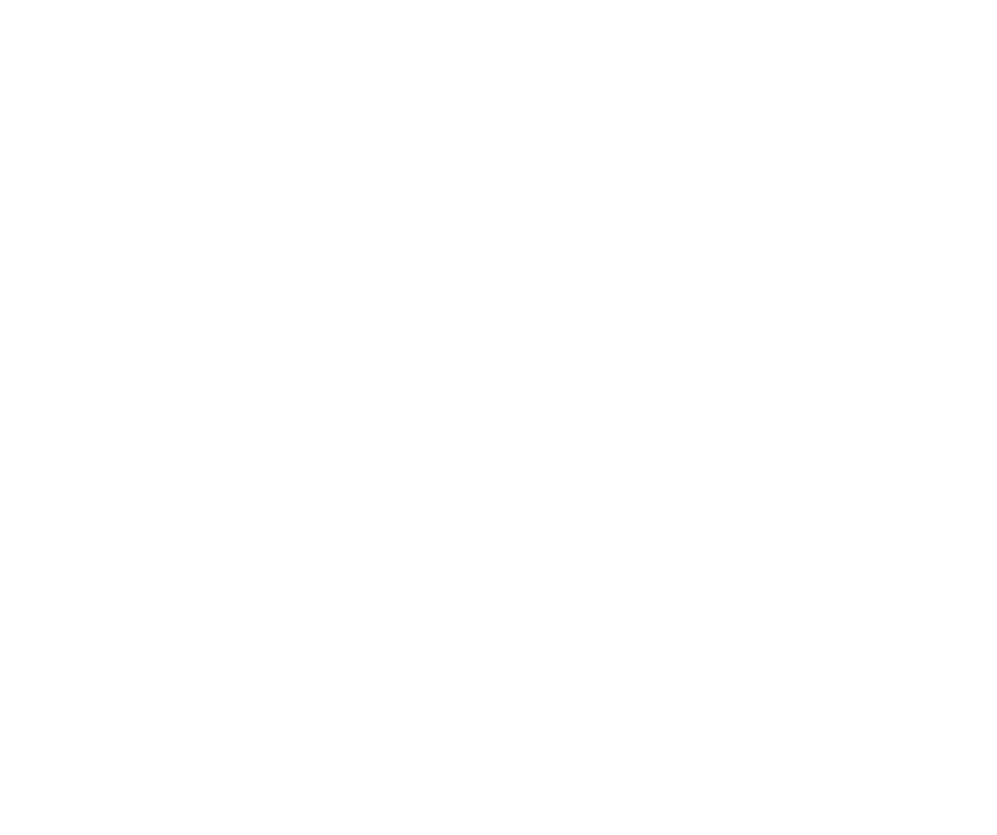
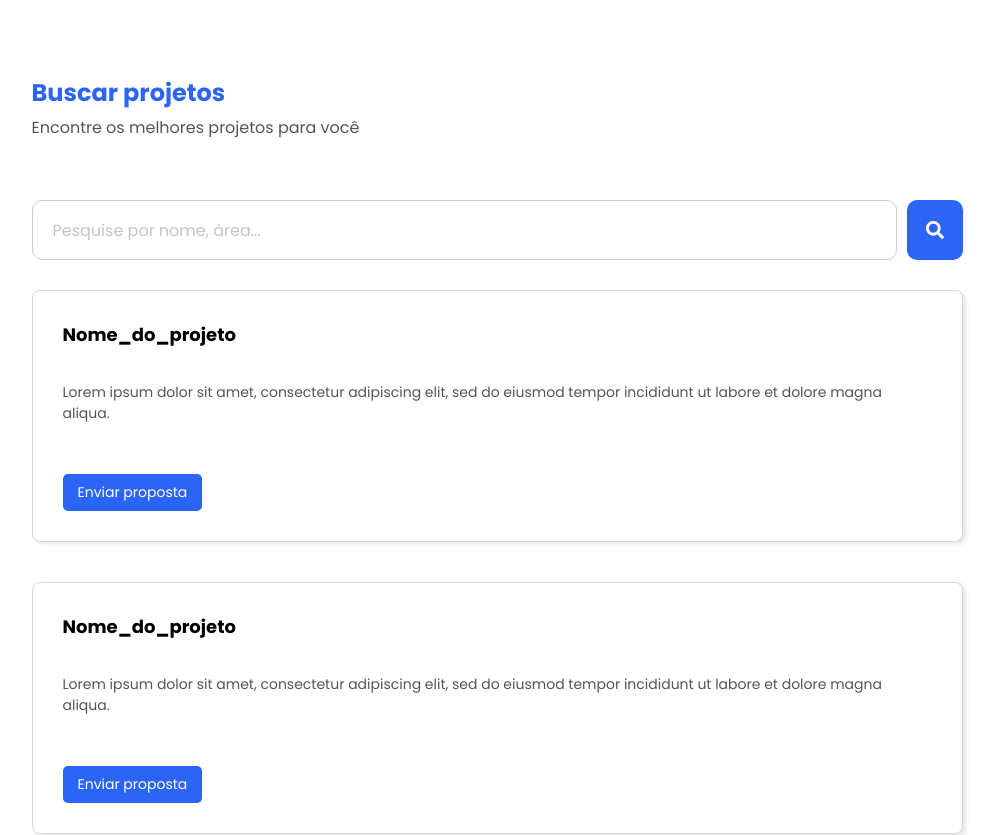
Before and after one commit to fermarino/markcollab-frontend, a React (Vite) app: page /buscarprojetos in a window 1280 px wide. Before the commit this address had no page. Shown: the top 835 px of the page, without its empty margins (143-1140 px from the left). Before the commit the page ends 800 px from the top, so only its background shows below. Built offline with nearby package versions, Linux system fonts and the light colour scheme.

Commit message:
feat: tela - FazerProposta; tela - MeusProjetosF (freelancer); tela - BuscarProjetos.

```diff
--- /dev/null
+++ b/src/pages/BuscarProjetos/BuscarProjetos.css
@@ -0,0 +1,112 @@
+.buscar-container {
+  width: 100%;
+  display: flex;
+  flex-direction: column;
+  align-items: center;
+  background-color: #ffffff;
+  font-family: "Poppins", sans-serif;
+  justify-content: center;
+}
+
+.buscar-header {
+  width: 931px;
+  text-align: left;
+  margin-bottom: 20px;
+}
+
+.buscar-titulo {
+  color: #2C65F6;
+  font-size: 24px;
+  font-weight: bold;
+  margin-bottom: 5px;
+}
+
+.buscar-subtitulo {
+  font-size: 16px;
+  color: #555;
+  font-weight: 400;
+}
+
+.buscar-input-container {
+  display: flex;
+  align-items: center;
+  width: 931px;
+  gap: 10px;
+}
+
+.buscar-input {
+  width: 100%;
+  height: 60px;
+  border: 1px solid #CCCCCC;
+  border-radius: 10px;
+  padding: 10px 20px;
+  font-size: 16px;
+  color: #000;
+}
+
+.buscar-input::placeholder {
+  color: #C4C4C4;
+}
+
+.buscar-botao {
+  width: 60px;
+  height: 60px;
+  background-color: #2C65F6;
+  border: none;
+  border-radius: 10px;
+  color: white;
+  font-size: 18px;
+  display: flex;
+  align-items: center;
+  justify-content: center;
+  cursor: pointer;
+}
+
+.buscar-botao:hover {
+  background-color: #1E4BBE;
+}
+
+.projetos-lista {
+  margin-top: 30px;
+  width: 931px;
+}
+
+.projeto-card {
+  width: 100%;
+  background-color: white;
+  border: 1px solid #CCCCCC;
+  border-radius: 10px;
+  padding: 20px;
+  margin-bottom: 20px;
+  box-shadow: 0px 4px 6px rgba(0, 0, 0, 0.1);
+}
+
+.projeto-nome {
+  font-size: 18px;
+  font-weight: bold;
+  color: #000;
+}
+
+.projeto-descricao {
+  font-size: 14px;
+  color: #555;
+  margin-top: 10px;
+}
+
+.projeto-botao {
+  background-color: #2C65F6;
+  color: white;
+  border: none;
+  padding: 8px 15px;
+  border-radius: 5px;
+  font-size: 14px;
+  cursor: pointer;
+  margin-top: 10px;
+  width: fit-content;
+}
+
+
+
+.projeto-botao:hover {
+  background-color: #1E4BBE;
+}
--- /dev/null
+++ b/src/pages/BuscarProjetos/BuscarProjetos.jsx
@@ -0,0 +1,47 @@
+import React from "react";
+import "./BuscarProjetos.css";
+import { FaSearch } from "react-icons/fa";
+
+function BuscarProjetos() {
+  return (
+    <div className="buscar-container">
+      {/* Navbar será adicionada aqui */}
+      <br />
+      <br />
+      <br />
+
+      <div className="buscar-header">
+        <h1 className="buscar-titulo">Buscar projetos</h1>
+        <p className="buscar-subtitulo">Encontre os melhores projetos para você</p>
+      </div>
+
+      <div className="buscar-input-container">
+        <input
+          type="text"
+          className="buscar-input"
+          placeholder="Pesquise por nome, área..."
+        />
+        <button className="buscar-botao">
+          <FaSearch />
+        </button>
+      </div>
+
+      <div className="projetos-lista">
+        {[1, 2, 3, 4].map((item, index) => (
+          <div key={index} className="projeto-card">
+            <h2 className="projeto-nome">Nome_do_projeto</h2>
+            <p className="projeto-descricao">
+              Lorem ipsum dolor sit amet, consectetur adipiscing elit, sed do
+              eiusmod tempor incididunt ut labore et dolore magna aliqua.
+            </p>
+            <button className="projeto-botao">Enviar proposta</button>
+          </div>
+        ))}
+      </div>
+
+      {/* Rodapé será adicionado aqui */}
+    </div>
+  );
+}
+
+export default BuscarProjetos;
--- /dev/null
+++ b/src/pages/FazerProposta/FazerProposta.css
@@ -0,0 +1,101 @@
+@import url('https://fonts.googleapis.com/css2?family=Poppins:wght@300;400;500;600;700&display=swap');
+
+* {
+    font-family: 'Poppins', sans-serif;
+    margin: 0;
+    padding: 0;
+    box-sizing: border-box;
+}
+
+.fazerproposta-container {
+    display: flex;
+    flex-direction: column;
+    align-items: center;
+    justify-content: center;
+    width: 100%;
+    background-color: #ffffff;
+    min-height: 100vh;
+    padding: 20px;
+}
+
+.fazerproposta-content {
+    width: 100%;
+    max-width: 931px;
+    background-color: #fff;
+    padding: 30px;
+    border-radius: 10px;
+}
+
+.voltar {
+    text-decoration: none;
+    color: #000;
+    font-size: 16px;
+    font-weight: 500;
+    display: flex;
+    align-items: center;
+    margin-bottom: 20px;
+}
+
+.titulo {
+    font-size: 24px;
+    font-weight: 600;
+    color: #2C65F6;
+    text-align: left;
+    margin-bottom: 20px;
+}
+
+.titulo span {
+    color: #2C65F6;
+}
+
+.campo {
+    display: flex;
+    flex-direction: column;
+    margin-bottom: 20px;
+}
+
+.campo label {
+    font-size: 16px;
+    font-weight: 500;
+    margin-bottom: 5px;
+    color: #333;
+}
+
+.campo input,
+.campo textarea {
+    width: 110%;
+    height: 50px;
+    border: 1px solid #CCCCCC;
+    border-radius: 8px;
+    padding: 10px;
+    font-size: 16px;
+    color: #000;
+    font-family: 'Poppins', sans-serif;
+}
+
+.campo textarea {
+    height: 100px;
+    resize: none;
+}
+
+.campo input::placeholder,
+.campo textarea::placeholder {
+    color: #C4C4C4;
+}
+
+.btn-enviar {
+    width: 40%;
+    height: 50px;
+    background-color: #2C65F6;
+    color: #fff;
+    font-size: 16px;
+    font-weight: 600;
+    border: none;
+    border-radius: 10px;
+    cursor: pointer;
+    transition: background-color 0.3s ease;
+}
+
+.btn-enviar:hover {
+    background-color: #1E4FD6;
+}
--- /dev/null
+++ b/src/pages/FazerProposta/FazerProposta.jsx
@@ -0,0 +1,41 @@
+import React from "react";
+import { Link } from "react-router-dom";
+import "./FazerProposta.css";
+
+const FazerProposta = () => {
+  return (
+    <div className="fazerproposta-container">
+      {/* Espaço reservado para Navbar */}
+
+      <div className="fazerproposta-content">
+        <Link to="/buscarprojetos" className="voltar">
+          ← Voltar
+        </Link>
+        <h2 className="titulo">
+          Enviar <span>proposta</span>
+        </h2>
+
+        <div className="campo">
+          <label>Valor da proposta</label>
+          <input type="text" placeholder="Insira aqui o valor de sua proposta" />
+        </div>
+
+        <div className="campo">
+          <label>Descrição da proposta</label>
+          <textarea placeholder="Insira aqui a descrição proposta detalhada"></textarea>
+        </div>
+
+        <div className="campo">
+          <label>Data de entrega</label>
+          <input type="date" />
+        </div>
+
+        <button className="btn-enviar">Enviar proposta</button>
+      </div>
+
+      {/* Espaço reservado para o rodapé */}
+    </div>
+  );
+};
+
+export default FazerProposta;
--- /dev/null
+++ b/src/pages/MeusProjetosF/MeusProjetosF.css
@@ -0,0 +1,86 @@
+.meusprojetos-container {
+    display: flex;
+    flex-direction: column;
+    align-items: center;
+    width: 100%;
+    background-color: #ffffff;
+}
+
+.meusprojetos-content {
+    width: 60%;
+    margin-top: 40px;
+    padding-bottom: 50px;
+}
+
+.voltar {
+    text-decoration: none;
+    color: #000;
+    font-size: 16px;
+    font-weight: 500;
+    display: flex;
+    align-items: center;
+    margin-bottom: 20px;
+}
+
+.titulo {
+    font-size: 24px;
+    font-weight: bold;
+    color: #007bff;
+    margin-bottom: 30px;
+    text-align: left;
+}
+
+.projetos {
+    margin-top: 20px;
+}
+
+.projeto-card {
+    background: #fff;
+    border: 1.2px solid #dad6d6;
+    border-radius: 8px;
+    padding: 30px;
+    box-shadow: 3px 2px 4px rgba(0, 0, 0, 0.1);
+    margin-bottom: 40px;
+    display: flex;
+    flex-direction: column;
+    align-items: flex-start;
+    position: relative;
+}
+
+.projeto-info h3 {
+    font-size: 18px;
+    margin: 0;
+    margin-bottom: 10px;
+    text-align: left;
+}
+
+.projeto-info p {
+    font-size: 14px;
+    color: #555;
+    text-align: left;
+}
+
+.projeto-status {
+    padding: 10px 15px;
+    color: #fff;
+    border-radius: 5px;
+    font-size: 14px;
+    margin-top: 20px;
+    align-self: flex-end;
+}
+
+@media (max-width: 768px) {
+    .meusprojetos-content {
+        width: 90%;
+    }
+
+    .projeto-card {
+        padding: 20px;
+    }
+
+    .projeto-status {
+        width: auto;
+        font-size: 13px;
+        text-align: center;
+    }
+}
--- /dev/null
+++ b/src/pages/MeusProjetosF/MeusProjetosF.jsx
@@ -0,0 +1,62 @@
+import React from "react";
+import { Link } from "react-router-dom";
+import "./MeusProjetosF.css";
+
+const MeusProjetosF = () => {
+    const projetos = [
+        {
+            id: 1,
+            nome: "Nome_do_projeto",
+            descricao:
+                "Lorem ipsum dolor sit amet, consectetur adipiscing elit, sed do eiusmod tempor incididunt ut labore et dolore magna aliqua.",
+            status: "Concluído",
+            cor: "#28a745",
+        },
+        {
+            id: 2,
+            nome: "Nome_do_projeto",
+            descricao:
+                "Lorem ipsum dolor sit amet, consectetur adipiscing elit, sed do eiusmod tempor incididunt ut labore et dolore magna aliqua.",
+            status: "Andamento",
+            cor: "#ffc107",
+        },
+        {
+            id: 3,
+            nome: "Nome_do_projeto",
+            descricao:
+                "Lorem ipsum dolor sit amet, consectetur adipiscing elit, sed do eiusmod tempor incididunt ut labore et dolore magna aliqua.",
+            status: "Analisar proposta",
+            cor: "#dc3545",
+        },
+    ];
+
+    return (
+        <div className="meusprojetos-container">
+            <div className="meusprojetos-content">
+                <Link to="/buscarprojetos" className="voltar">
+                    ← Voltar
+                </Link>
+                <h1 className="titulo">Meus projetos</h1>
+
+                <div className="projetos">
+                    {projetos.map((projeto) => (
+                        <div key={projeto.id} className="projeto-card">
+                            <div className="projeto-info">
+                                <h3>{projeto.nome}</h3>
+                                <p>{projeto.descricao}</p>
+                            </div>
+                            <div
+                                className="projeto-status"
+                                style={{ backgroundColor: projeto.cor }}
+                            >
+                                {projeto.status}
+                            </div>
+                        </div>
+                    ))}
+                </div>
+            </div>
+        </div>
+    );
+};
+
+export default MeusProjetosF;
--- a/src/routes/AppRoutes.jsx
+++ b/src/routes/AppRoutes.jsx
@@ -1,13 +1,18 @@
-import { Routes, Route, Navigate } from 'react-router-dom';
+import { Navigate, Route, Routes } from 'react-router-dom';
+import BuscarProjetos from "../pages/BuscarProjetos/BuscarProjetos";
+import FazerProposta from "../pages/FazerProposta/FazerProposta";
+import MeusProjetosF from "../pages/MeusProjetosF/MeusProjetosF";
 import RegisterPage from '../pages/Register/RegisterPage';
 import EditProfile from '../pagesF/EditProfile'; // Importando o componente de edição
-
 const AppRoutes = () => {
   return (
     <Routes>
       <Route path="/" element={<Navigate to="/register" />} />
       <Route path="/register" element={<RegisterPage />} />
       <Route path="/editprofile" element={<EditProfile />} /> {/* Nova rota adicionada */}
+      <Route path="/buscarprojetos" element={<BuscarProjetos />} />
+      <Route path="/fazerproposta" element={<FazerProposta />} />
+      <Route path="/meusprojetos" element={<MeusProjetosF />} />
     </Routes>
   );
 };
```
